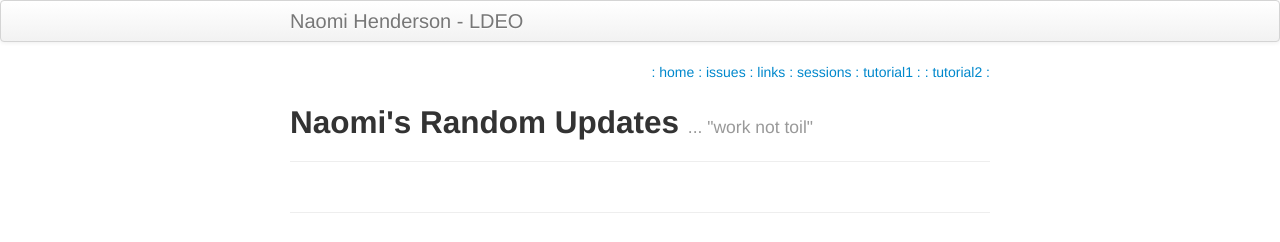
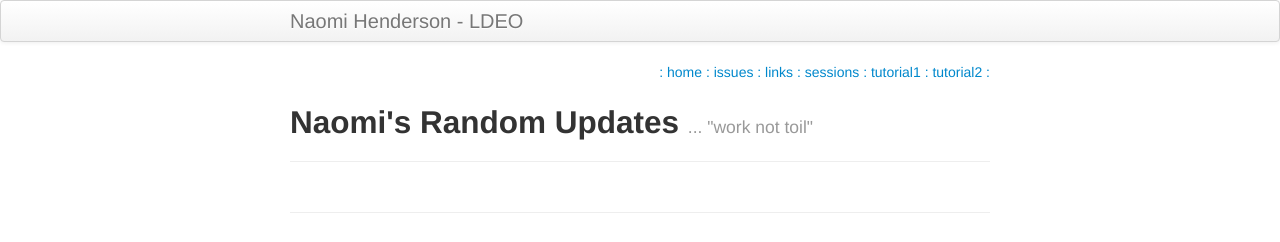
Before and after one commit to naomi-henderson/naomi-henderson.github.io, a Jekyll site: the page built from index.md, in a window 1280 px wide. Shown: the top 242 px of the page. Built offline with Jekyll 4.4.1, drawn with Linux system fonts in a browser that asks for light colours.

Commit message:
correction

```diff
--- a/_includes/themes/twitter/default.html
+++ b/_includes/themes/twitter/default.html
@@ -44,7 +44,7 @@
 <a href="/pages/issues.html">: issues </a>
 <a href="/pages/links.html">: links </a>
 <a href="/pages/sessions.html">: sessions</a>
-<a href="/pages/tutorial1.html">: tutorial1 : </a>
+<a href="/pages/tutorial1.html">: tutorial1  </a>
 <a href="/pages/tutorial2.html">: tutorial2 : </a>
     </div>
 
```
